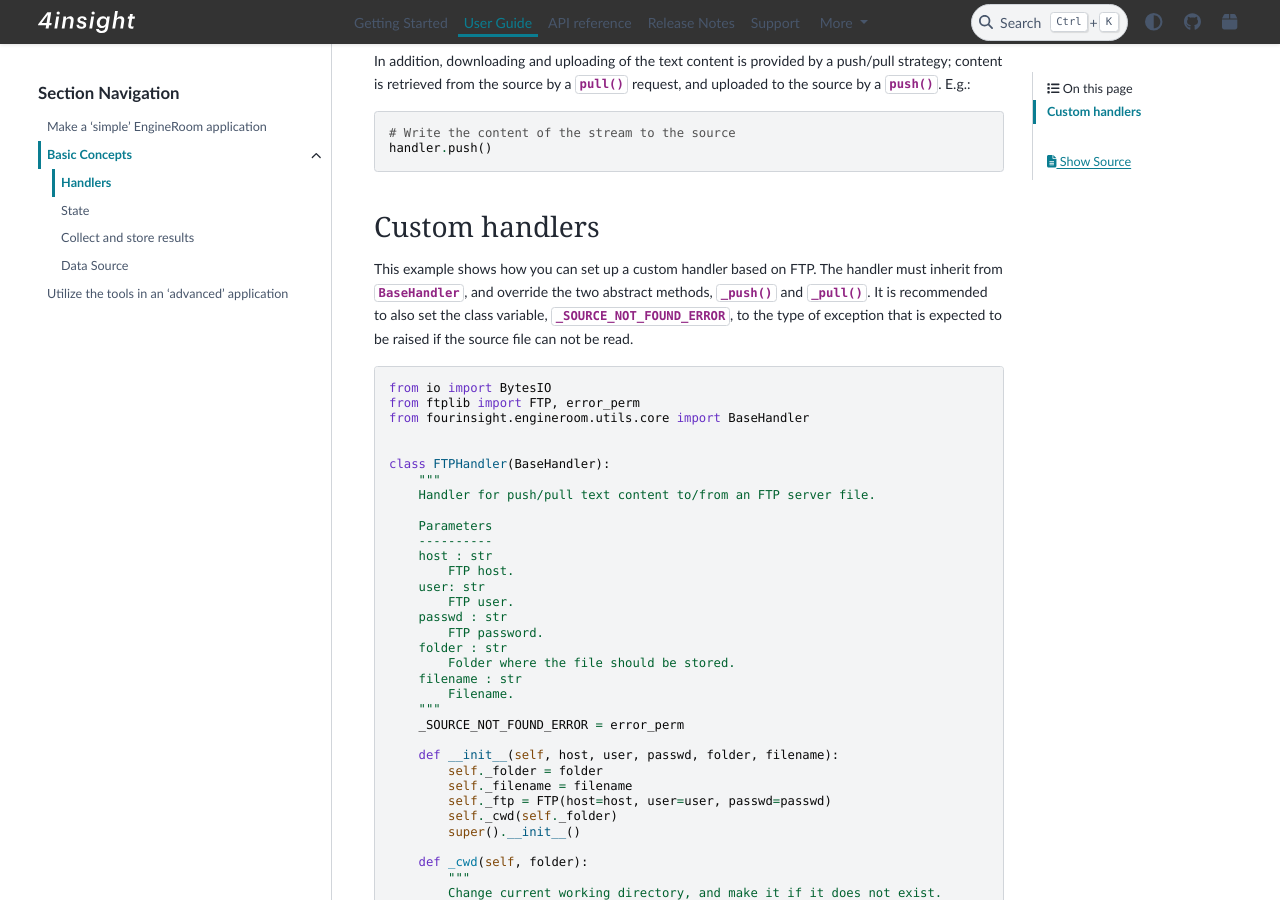
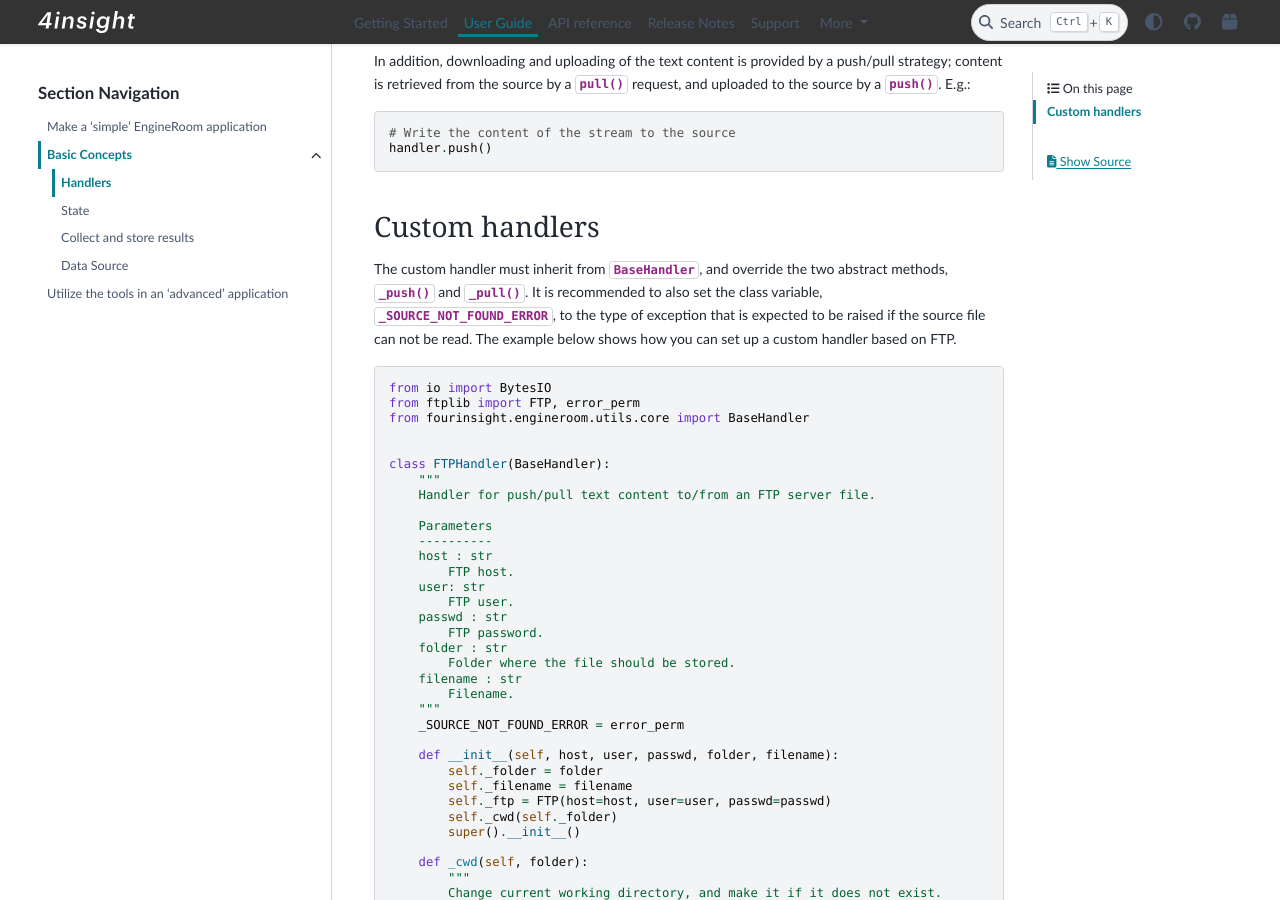
Before and after one commit to 4Subsea/fourinsight-engineroom-utils-python, a Sphinx documentation site: the page built from docs/user_guide/basic_concepts/handlers.rst, in a window 1280 px wide and 900 px high, scrolled down 818 px. Built offline with Sphinx 7.4.7 and the PyData theme 0.15.4, drawn with Linux system fonts in a browser that asks for light colours.

Commit message:
doc/enh: minor rearrange of custom handlers

```diff
--- a/docs/user_guide/basic_concepts/handlers.rst
+++ b/docs/user_guide/basic_concepts/handlers.rst
@@ -60,11 +60,10 @@ to the source by a :meth:`~fourinsight.engineroom.utils.core.BaseHandler.push()`
 Custom handlers
 ---------------
 
-This example shows how you can set up a custom handler based on FTP. The handler
-must inherit from :class:`~fourinsight.engineroom.utils.core.BaseHandler`, and override
+The custom handler must inherit from :class:`~fourinsight.engineroom.utils.core.BaseHandler`, and override
 the two abstract methods, :meth:`~fourinsight.engineroom.utils.core.BaseHandler._push()` and :meth:`~fourinsight.engineroom.utils.core.BaseHandler._pull()`. It is recommended to also
 set the class variable, :attr:`~fourinsight.engineroom.utils.core.BaseHandler._SOURCE_NOT_FOUND_ERROR`, to the type of exception that
-is expected to be raised if the source file can not be read.
+is expected to be raised if the source file can not be read. The example below shows how you can set up a custom handler based on FTP.
 
 .. code-block:: python
 
```
